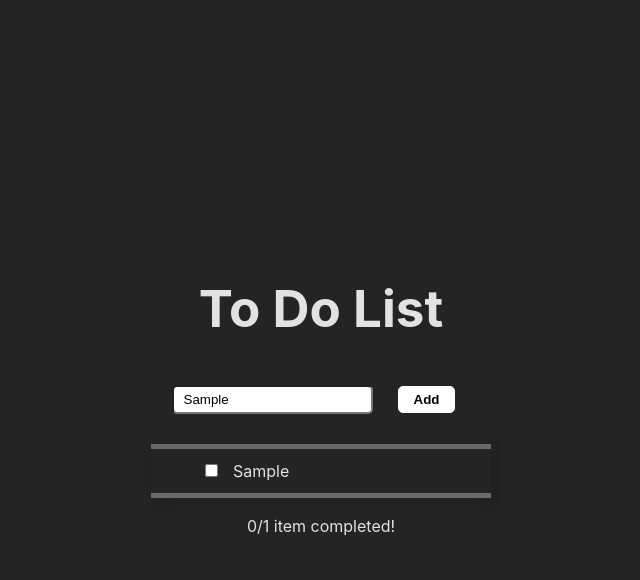
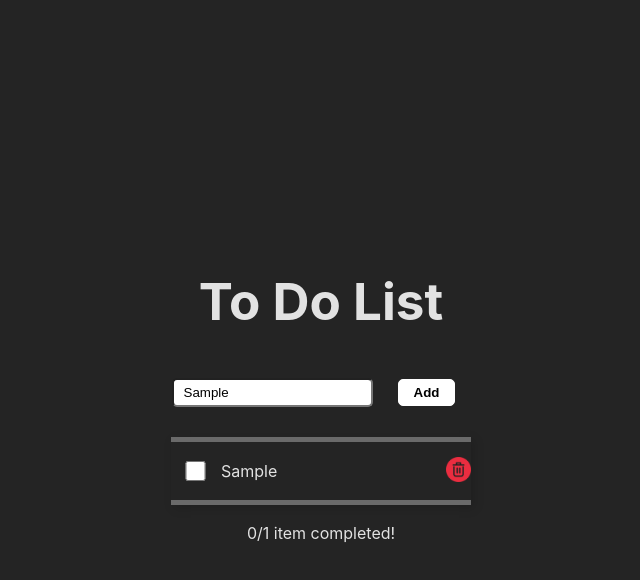
Before and after one commit to judyn97/project-react, a React (Vite) app in the folder ifca-to-do-list/: page / in a window 1280 px wide. Both pictures are taken after typing "Sample" into the empty fields and a click on the button "Add". Shown: the top 580 px of the page, without its empty margins (319-959 px from the left). Built offline with nearby package versions, Linux system fonts and the light colour scheme.

Commit message:
Changes to styling
- Add image to delete button
- Update styling to make it center
- Revise todo list interface

```diff
--- a/ifca-to-do-list/src/App.css
+++ b/ifca-to-do-list/src/App.css
@@ -1,6 +1,7 @@
 #root {
   max-width: 1280px;
-  margin: 0 auto;
-  padding: 2rem;
+  margin: auto;
+  padding: auto;
   text-align: center;
+  align-items: center;
 }
--- a/ifca-to-do-list/src/App.tsx
+++ b/ifca-to-do-list/src/App.tsx
@@ -26,6 +26,11 @@ function App() {
     setItem([...item,newItem]);
   }
 
+  {/*Delete item from array when button is clicked*/}
+  const handleDelete = (id: number) =>{
+    setItem(item.filter((todo) => todo.id !== id));
+  }
+
   {/*Toggle complete status when list is clicked*/}
   const toggleCompleted = (id: number) =>{
     setItem(
@@ -51,6 +56,9 @@ function App() {
               <li className='item-list' key={todo.id}  style={{textDecoration: todo.completed ? "line-through" : "none"}}>
                 <input className='complete-button' type='checkbox' onChange={() => toggleCompleted(todo.id)}></input>
                 {todo.text}
+                <button className='delete-button' onClick={() => handleDelete(todo.id)}>
+                  <img className='delete-image' src='./public/delete.png'></img>
+                </button>
               </li>
             </div>)
           })}
--- a/ifca-to-do-list/src/index.css
+++ b/ifca-to-do-list/src/index.css
@@ -24,6 +24,7 @@ body {
 .container-todo{
   display: flex;
   flex-direction: column;
+  padding: 0;
   width: 300px;
   box-shadow: 3px 3px 10px rgba(0, 0, 0, 0.15);
   border-top: 5px solid #6a6a6a;
@@ -38,10 +39,14 @@ h1 {
 /*Checkbox list*/
 .complete-button{
   margin-right: 15px;
+  height: 20px;
 }
 
 .item-list{
+  display: grid;
+  grid-template-columns: 40px 1fr 40px;
   text-align: left;
+  align-items: center;
   list-style: none;
   margin: 5px;
   padding: 5px;
@@ -63,7 +68,7 @@ h1 {
 }
 
 /* Add button */
-button{
+.add-button{
   margin: 15px;
   cursor: pointer;
   font-weight: 600;
@@ -76,3 +81,17 @@ button{
   -ms-border-radius: 5px;
   -o-border-radius: 5px;
 }
+
+.delete-button{
+  margin-left: 20px;
+  padding: 5px;
+  cursor: pointer;
+  background-color: #242424;
+  color: red;
+  font-weight: 700;
+  border: none;
+}
+
+.delete-image{
+  height: 25px;
+}
```
Also changed, not shown: ifca-to-do-list/public/delete.png (added), 1 other file (tests, documents, lock files or other folders).
